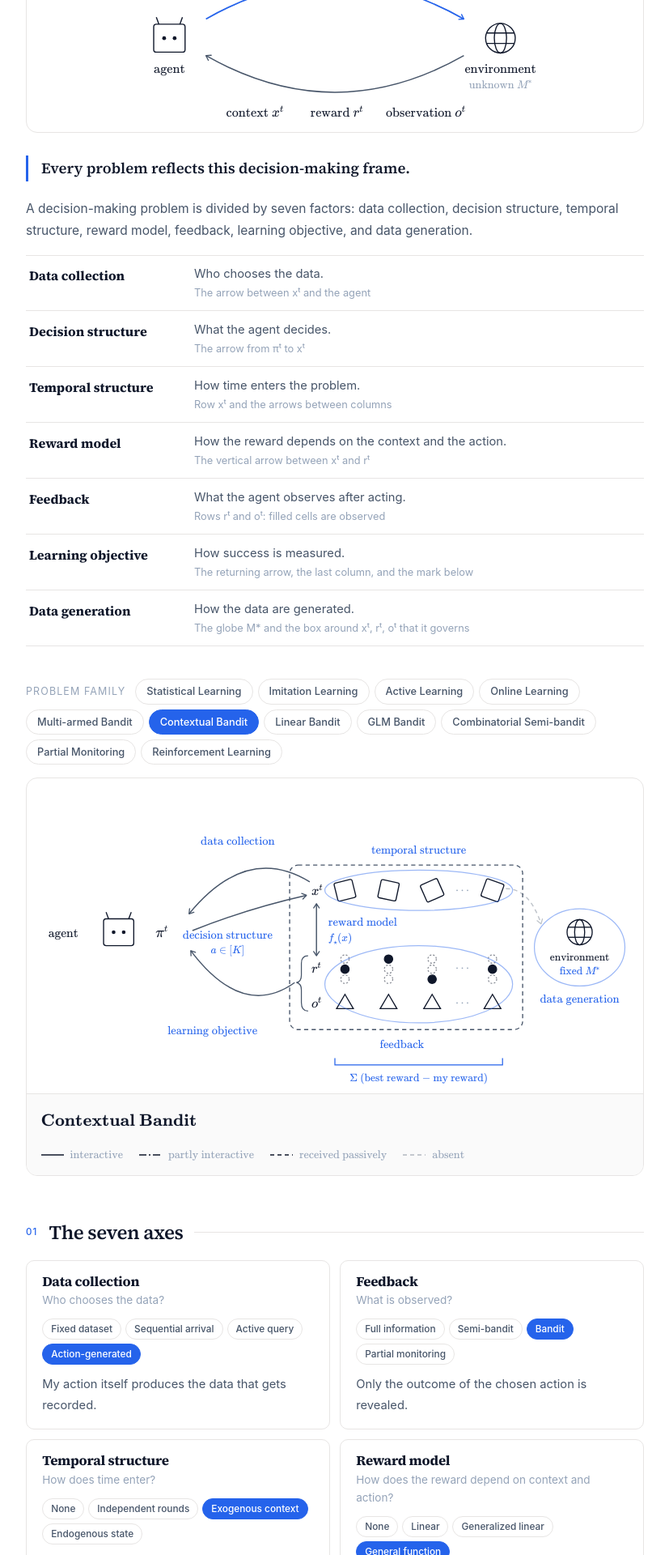
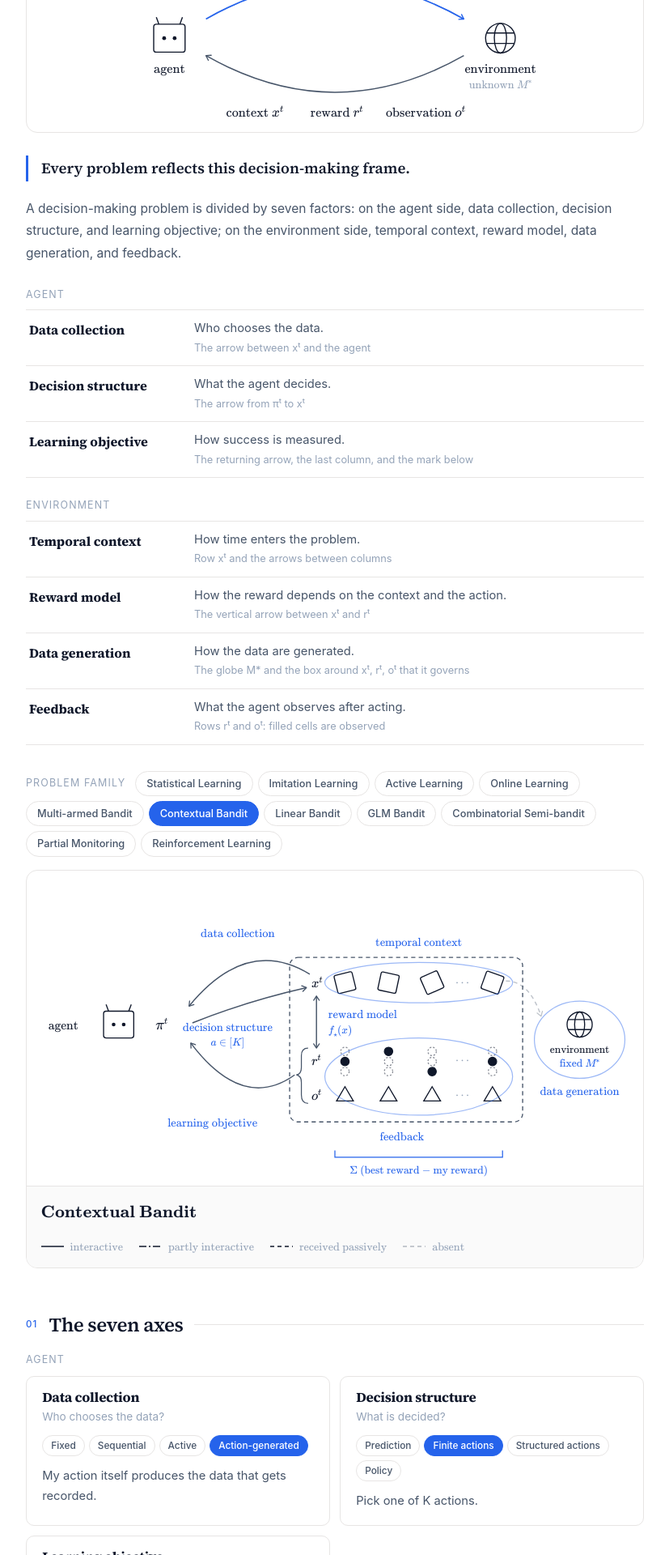
Before and after one commit to hajin322/hajin322.github.io, a Jekyll site: the page built from pages/learning-framework.html, in a window 1280 px wide. Shown: the part 464-2384 px from the top of the page at 81% size, without its empty margins (226-1053 px from the left). Built offline with Jekyll 4.4.1, drawn with Linux system fonts in a browser that asks for light colours; some of the changed text lies outside the part shown.

Commit message:
Learning Framework: agent/environment grouping, Temporal context, shorter Data collection values
Co-Authored-By: Claude Opus 5.5 <noreply@anthropic.com>

```diff
--- a/pages/learning-framework.html
+++ b/pages/learning-framework.html
@@ -1,7 +1,7 @@
 ---
 layout: page
 title: "Learning Framework"
-description: "An agent interacts with an unknown environment, learning a mapping from contexts to decisions. Every such problem is divided by seven factors: data collection, decision structure, temporal structure, reward model, feedback, learning objective, and data generation."
+description: "An agent interacts with an unknown environment, learning a mapping from contexts to decisions. Every such problem is divided by seven factors: data collection, decision structure, learning objective, temporal context, reward model, data generation, and feedback."
 permalink: /pages/learning-framework/
 ---
 
@@ -140,7 +140,10 @@ permalink: /pages/learning-framework/
 .lf-desc { font-size: 0.92rem; color: var(--text-secondary); line-height: 1.7; margin: 0.75rem 0 0; }
 .lf-desc[data-l="ko"] { line-height: 1.8; }
 
-.lf-factors { margin: -0.75rem 0 2rem; border-top: 1px solid var(--border); }
+.lf-factors { margin: 0 0 1.5rem; border-top: 1px solid var(--border); }
+.lf-group { margin: 0 0 0.5rem; }
+#axes .lf-group { margin: 1.25rem 0 0.6rem; }
+#axes .lf-group:first-child { margin-top: 0; }
 .lf-factors > div {
   display: grid; grid-template-columns: 11.5rem minmax(0, 1fr); gap: 0.25rem 1.25rem;
   padding: 0.7rem 0 0.7rem 0.25rem; border-bottom: 1px solid var(--border);
@@ -199,9 +202,10 @@ permalink: /pages/learning-framework/
   <p class="lf-frame" data-l="en" lang="en">Every problem reflects this decision-making frame.</p>
   <p class="lf-frame" data-l="ko" lang="ko">모든 문제는 이 의사결정 프레임을 반영한다.</p>
 
-  <p class="lf-lede" data-l="en" lang="en">A decision-making problem is divided by seven factors: data collection, decision structure, temporal structure, reward model, feedback, learning objective, and data generation.</p>
-  <p class="lf-lede" data-l="ko" lang="ko">의사결정 문제는 일곱 개의 요소로 나뉜다: 데이터 수집, 결정 구조, 시간 구조, 보상 모델, 피드백, 학습 목표, 데이터 생성.</p>
+  <p class="lf-lede" data-l="en" lang="en">A decision-making problem is divided by seven factors: on the agent side, data collection, decision structure, and learning objective; on the environment side, temporal context, reward model, data generation, and feedback.</p>
+  <p class="lf-lede" data-l="ko" lang="ko">의사결정 문제는 일곱 개의 요소로 나뉜다. 에이전트 쪽에는 데이터 수집, 결정 구조, 학습 목표가 있고, 환경 쪽에는 시간적 맥락, 보상 모델, 데이터 생성, 피드백이 있다.</p>
 
+  <p class="cv-lead lf-group"><span data-l="en" lang="en">Agent</span><span data-l="ko" lang="ko">에이전트</span></p>
   <dl class="lf-factors">
     <div>
       <dt>Data collection</dt>
@@ -214,7 +218,15 @@ permalink: /pages/learning-framework/
         <span class="lf-where"><span data-l="en" lang="en">The arrow from πᵗ to xᵗ</span><span data-l="ko" lang="ko">πᵗ에서 xᵗ로 가는 화살표</span></span></dd>
     </div>
     <div>
-      <dt>Temporal structure</dt>
+      <dt>Learning objective</dt>
+      <dd><span data-l="en" lang="en">How success is measured.</span><span data-l="ko" lang="ko">무엇으로 성공을 재는가.</span>
+        <span class="lf-where"><span data-l="en" lang="en">The returning arrow, the last column, and the mark below</span><span data-l="ko" lang="ko">돌아오는 화살표, 마지막 칸, 아래의 평가 표시</span></span></dd>
+    </div>
+  </dl>
+  <p class="cv-lead lf-group"><span data-l="en" lang="en">Environment</span><span data-l="ko" lang="ko">환경</span></p>
+  <dl class="lf-factors">
+    <div>
+      <dt>Temporal context</dt>
       <dd><span data-l="en" lang="en">How time enters the problem.</span><span data-l="ko" lang="ko">시간이 문제에 어떻게 들어오는가.</span>
         <span class="lf-where"><span data-l="en" lang="en">Row xᵗ and the arrows between columns</span><span data-l="ko" lang="ko">xᵗ의 행과 칸 사이의 화살표</span></span></dd>
     </div>
@@ -224,19 +236,14 @@ permalink: /pages/learning-framework/
         <span class="lf-where"><span data-l="en" lang="en">The vertical arrow between xᵗ and rᵗ</span><span data-l="ko" lang="ko">xᵗ와 rᵗ 사이의 세로 화살표</span></span></dd>
     </div>
     <div>
+      <dt>Data generation</dt>
+      <dd><span data-l="en" lang="en">How the data are generated.</span><span data-l="ko" lang="ko">데이터가 어떻게 생성되는가.</span>
+        <span class="lf-where"><span data-l="en" lang="en">The globe M* and the box around xᵗ, rᵗ, oᵗ that it governs</span><span data-l="ko" lang="ko">지구본 M*와 그것이 관할하는 xᵗ, rᵗ, oᵗ의 상자</span></span></dd>
+    </div>
+    <div>
       <dt>Feedback</dt>
       <dd><span data-l="en" lang="en">What the agent observes after acting.</span><span data-l="ko" lang="ko">행동한 뒤 무엇을 관측하는가.</span>
         <span class="lf-where"><span data-l="en" lang="en">Rows rᵗ and oᵗ: filled cells are observed</span><span data-l="ko" lang="ko">rᵗ와 oᵗ의 행: 채워진 칸이 보이는 칸</span></span></dd>
-    </div>
-    <div>
-      <dt>Learning objective</dt>
-      <dd><span data-l="en" lang="en">How success is measured.</span><span data-l="ko" lang="ko">무엇으로 성공을 재는가.</span>
-        <span class="lf-where"><span data-l="en" lang="en">The returning arrow, the last column, and the mark below</span><span data-l="ko" lang="ko">돌아오는 화살표, 마지막 칸, 아래의 평가 표시</span></span></dd>
-    </div>
-    <div>
-      <dt>Data generation</dt>
-      <dd><span data-l="en" lang="en">How the data are generated.</span><span data-l="ko" lang="ko">데이터가 어떻게 생성되는가.</span>
-        <span class="lf-where"><span data-l="en" lang="en">The globe M* and the box around xᵗ, rᵗ, oᵗ that it governs</span><span data-l="ko" lang="ko">지구본 M*와 그것이 관할하는 xᵗ, rᵗ, oᵗ의 상자</span></span></dd>
     </div>
   </dl>
 </section>
@@ -281,7 +288,7 @@ permalink: /pages/learning-framework/
       <g id="endo" data-ax="temp"></g>
       <ellipse id="elTemp" class="ell" data-ax="temp" cx="460" cy="118" rx="112" ry="24"/>
       <ellipse id="elFb" class="ell" data-ax="fb" cx="460" cy="230" rx="112" ry="46"/>
-      <text class="ax" data-ax="temp" x="460" y="74" text-anchor="middle">temporal structure</text>
+      <text class="ax" data-ax="temp" x="460" y="74" text-anchor="middle">temporal context</text>
       <text class="ax" data-ax="fb" x="440" y="306" text-anchor="middle">feedback</text>
 
       <!-- reward model: one arrow from the context row to the reward row -->
@@ -334,7 +341,12 @@ permalink: /pages/learning-framework/
     <span><span data-l="en" lang="en">The seven axes</span><span data-l="ko" lang="ko">일곱 축</span></span>
     <span class="line"></span>
   </h2>
-  <div class="lf-axes" id="axes" aria-label="Seven axes / 일곱 축"></div>
+  <div id="axes" aria-label="Seven axes / 일곱 축">
+    <p class="cv-lead lf-group"><span data-l="en" lang="en">Agent</span><span data-l="ko" lang="ko">에이전트</span></p>
+    <div class="lf-axes" id="axes-agent"></div>
+    <p class="cv-lead lf-group"><span data-l="en" lang="en">Environment</span><span data-l="ko" lang="ko">환경</span></p>
+    <div class="lf-axes" id="axes-env"></div>
+  </div>
   <a class="lf-back" href="{{ '/pages/' | relative_url }}">← <span data-l="en" lang="en">All pages</span><span data-l="ko" lang="ko">페이지 목록</span></a>
 </section>
 
@@ -344,18 +356,25 @@ const AXES = [
   {id:'acq', name:'Data collection',
    q:['Who chooses the data?', '데이터를 누가 고르나'],
    where:['The arrow between xᵗ and the agent', '점선: xᵗ와 에이전트 사이의 연결'], vals:[
-    ['Fixed dataset', 'The whole table is given up front. Decisions play no part in the data.', '표 전체가 처음부터 주어진다. 결정이 데이터에 관여하지 않는다.'],
-    ['Sequential arrival', 'Data arrive one at a time, but I cannot choose them.', '데이터가 하나씩 도착하지만 내가 고를 수 없다.'],
-    ['Active query', 'I choose which points to get labels for.', '어떤 점의 라벨을 받을지 내가 고른다.'],
+    ['Fixed', 'The whole table is given up front. Decisions play no part in the data.', '표 전체가 처음부터 주어진다. 결정이 데이터에 관여하지 않는다.'],
+    ['Sequential', 'Data arrive one at a time, but I cannot choose them.', '데이터가 하나씩 도착하지만 내가 고를 수 없다.'],
+    ['Active', 'I choose which points to get labels for.', '어떤 점의 라벨을 받을지 내가 고른다.'],
     ['Action-generated', 'My action itself produces the data that gets recorded.', '내 행동이 곧 기록될 데이터를 만든다.']]},
-  {id:'fb', name:'Feedback',
-   q:['What is observed?', '무엇을 관측하나'],
-   where:['Rows rᵗ and oᵗ: filled cells are observed', 'rᵗ와 oᵗ의 행: 채워진 칸이 보이는 칸'], vals:[
-    ['Full information', 'The outcome of every action is revealed.', '모든 행동의 결과가 보인다.'],
-    ['Semi-bandit', 'The outcomes of the chosen components are revealed.', '고른 구성 요소들의 결과가 보인다.'],
-    ['Bandit', 'Only the outcome of the chosen action is revealed.', '고른 행동의 결과 하나만 보인다.'],
-    ['Partial monitoring', 'Rewards stay hidden; only an observation signal is seen.', '보상은 보이지 않고 관측 신호만 보인다.']]},
-  {id:'temp', name:'Temporal structure',
+  {id:'dec', name:'Decision structure',
+   q:['What is decided?', '무엇을 결정하나'],
+   where:['The arrow from πᵗ to xᵗ', '점선: πᵗ에서 xᵗ로 가는 연결'], vals:[
+    ['Prediction', 'Output a label or a predictor. No interaction with the environment.', '라벨이나 예측기를 낸다. 환경과 상호작용하지 않는다.'],
+    ['Finite actions', 'Pick one of K actions.', 'K개의 행동 중 하나를 고른다.'],
+    ['Structured actions', 'Pick from a linear, combinatorial, or continuous action space.', '선형, 조합, 연속 행동 공간에서 고른다.'],
+    ['Policy', 'Pick a rule that assigns an action to every state.', '상태마다 행동을 정하는 규칙을 고른다.']]},
+  {id:'obj', name:'Learning objective',
+   q:['How is success measured?', '무엇으로 성공을 재나'],
+   where:['The returning arrow, the last column, and the mark below', '돌아오는 화살표, 마지막 칸, 아래의 평가 표시'], vals:[
+    ['Risk', 'Expected loss on new data outside the table.', '표 밖의 새 데이터에서의 기대 손실로 잰다.'],
+    ['Regret', 'Cumulative shortfall of the whole reward row against the best benchmark.', '보상의 행 전체를 최선의 기준과 비교해 누적 손해를 잰다.'],
+    ['Identification', 'Whether the answer given at stopping time τ is correct, and how many samples it took.', '멈춘 시점 τ에 내놓은 답이 맞는지, 표본이 얼마나 들었는지로 잰다.'],
+    ['Inference', 'Whether the conclusions about the environment M* are statistically valid.', '환경 M*에 대한 결론이 통계적으로 타당한지로 잰다.']]},
+  {id:'temp', name:'Temporal context',
    q:['How does time enter?', '시간이 어떻게 들어오나'],
    where:['Row xᵗ and the arrows between columns', 'xᵗ의 행과 칸 사이의 화살표'], vals:[
     ['None', 'Learn once, with no notion of time.', '시간 개념 없이 한 번에 학습한다.'],
@@ -376,20 +395,13 @@ const AXES = [
     ['Stochastic', 'M* is a stochastic process that can change over time.', 'M*가 시간에 따라 바뀔 수 있는 확률 과정이다.'],
     ['Arbitrary', 'The sequence is fixed in advance, arbitrarily, with no distribution behind it.', '분포 없이 수열이 미리 임의로 정해져 있다.'],
     ['Adversarial', 'M* reads the history so far and writes the next round against the agent. An arrow appears from the data to the environment.', 'M*가 지금까지의 기록을 보고 다음 라운드를 쓴다. 데이터에서 환경으로 화살표가 생긴다.']]},
-  {id:'dec', name:'Decision structure',
-   q:['What is decided?', '무엇을 결정하나'],
-   where:['The arrow from πᵗ to xᵗ', '점선: πᵗ에서 xᵗ로 가는 연결'], vals:[
-    ['Prediction', 'Output a label or a predictor. No interaction with the environment.', '라벨이나 예측기를 낸다. 환경과 상호작용하지 않는다.'],
-    ['Finite actions', 'Pick one of K actions.', 'K개의 행동 중 하나를 고른다.'],
-    ['Structured actions', 'Pick from a linear, combinatorial, or continuous action space.', '선형, 조합, 연속 행동 공간에서 고른다.'],
-    ['Policy', 'Pick a rule that assigns an action to every state.', '상태마다 행동을 정하는 규칙을 고른다.']]},
-  {id:'obj', name:'Learning objective',
-   q:['How is success measured?', '무엇으로 성공을 재나'],
-   where:['The returning arrow, the last column, and the mark below', '돌아오는 화살표, 마지막 칸, 아래의 평가 표시'], vals:[
-    ['Risk', 'Expected loss on new data outside the table.', '표 밖의 새 데이터에서의 기대 손실로 잰다.'],
-    ['Regret', 'Cumulative shortfall of the whole reward row against the best benchmark.', '보상의 행 전체를 최선의 기준과 비교해 누적 손해를 잰다.'],
-    ['Identification', 'Whether the answer given at stopping time τ is correct, and how many samples it took.', '멈춘 시점 τ에 내놓은 답이 맞는지, 표본이 얼마나 들었는지로 잰다.'],
-    ['Inference', 'Whether the conclusions about the environment M* are statistically valid.', '환경 M*에 대한 결론이 통계적으로 타당한지로 잰다.']]}
+  {id:'fb', name:'Feedback',
+   q:['What is observed?', '무엇을 관측하나'],
+   where:['Rows rᵗ and oᵗ: filled cells are observed', 'rᵗ와 oᵗ의 행: 채워진 칸이 보이는 칸'], vals:[
+    ['Full information', 'The outcome of every action is revealed.', '모든 행동의 결과가 보인다.'],
+    ['Semi-bandit', 'The outcomes of the chosen components are revealed.', '고른 구성 요소들의 결과가 보인다.'],
+    ['Bandit', 'Only the outcome of the chosen action is revealed.', '고른 행동의 결과 하나만 보인다.'],
+    ['Partial monitoring', 'Rewards stay hidden; only an observation signal is seen.', '보상은 보이지 않고 관측 신호만 보인다.']]}
 ];
 const FAM = [
   ['Statistical Learning', {acq:0, fb:0, temp:0, rm:3, env:0, dec:0, obj:0}],
@@ -475,7 +487,7 @@ function rich(el, toks) {
 // line styles, from no interaction to full interaction
 const STYLES = ['off', 'dash', 'dashdot', 'solid'];
 function setStyle(id, s) { const e = document.getElementById(id); STYLES.forEach(k => e.classList.toggle(k, k === s)); }
-const ACQ_STYLE = ['off', 'dash', 'dashdot', 'solid'];   // fixed · sequential · active query · action-generated
+const ACQ_STYLE = ['off', 'dash', 'dashdot', 'solid'];   // fixed · sequential · active · action-generated
 const ENV_STYLE = ['dash', 'dashdot', 'solid', 'solid']; // i.i.d. · stochastic · adversarial · adaptive
 // a different tilt per round shows a context that changes from round to round
 const TILT = [-14, 12, -24, 20];
@@ -541,7 +553,7 @@ AXES.forEach(a => {
     '<div class="lf-opts" role="group" aria-label="' + a.name + '">' +
     a.vals.map((v, k) => '<button type="button" class="lf-chip sm" data-ax="' + a.id + '" data-k="' + k + '">' + v[0] + '</button>').join('') + '</div>' +
     '<p class="lf-desc" data-l="en" lang="en"></p><p class="lf-desc" data-l="ko" lang="ko"></p>';
-  axesEl.appendChild(c);
+  document.getElementById(['acq', 'dec', 'obj'].includes(a.id) ? 'axes-agent' : 'axes-env').appendChild(c);
 });
 function renderCards() {
   AXES.forEach(a => {
```
